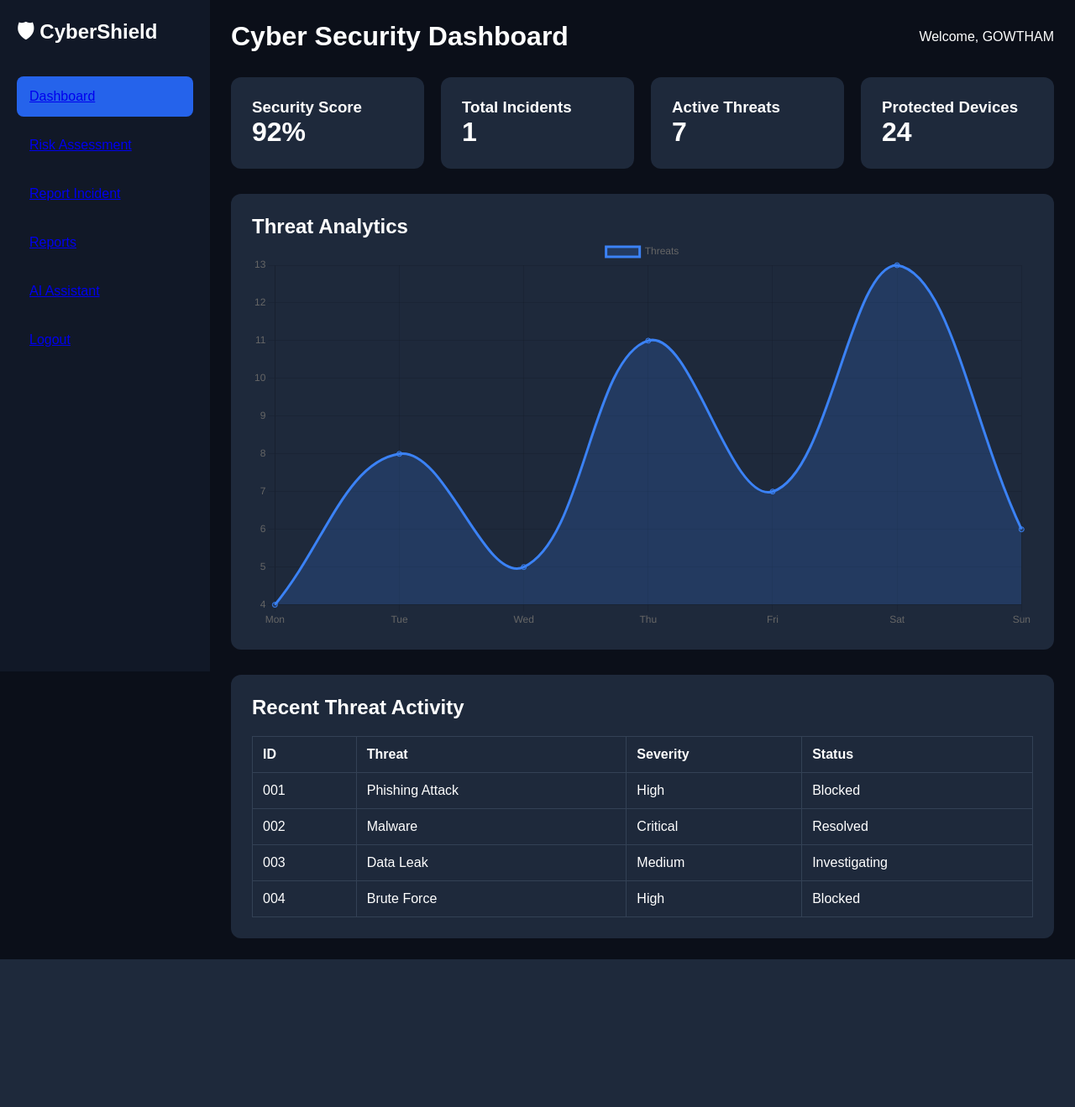
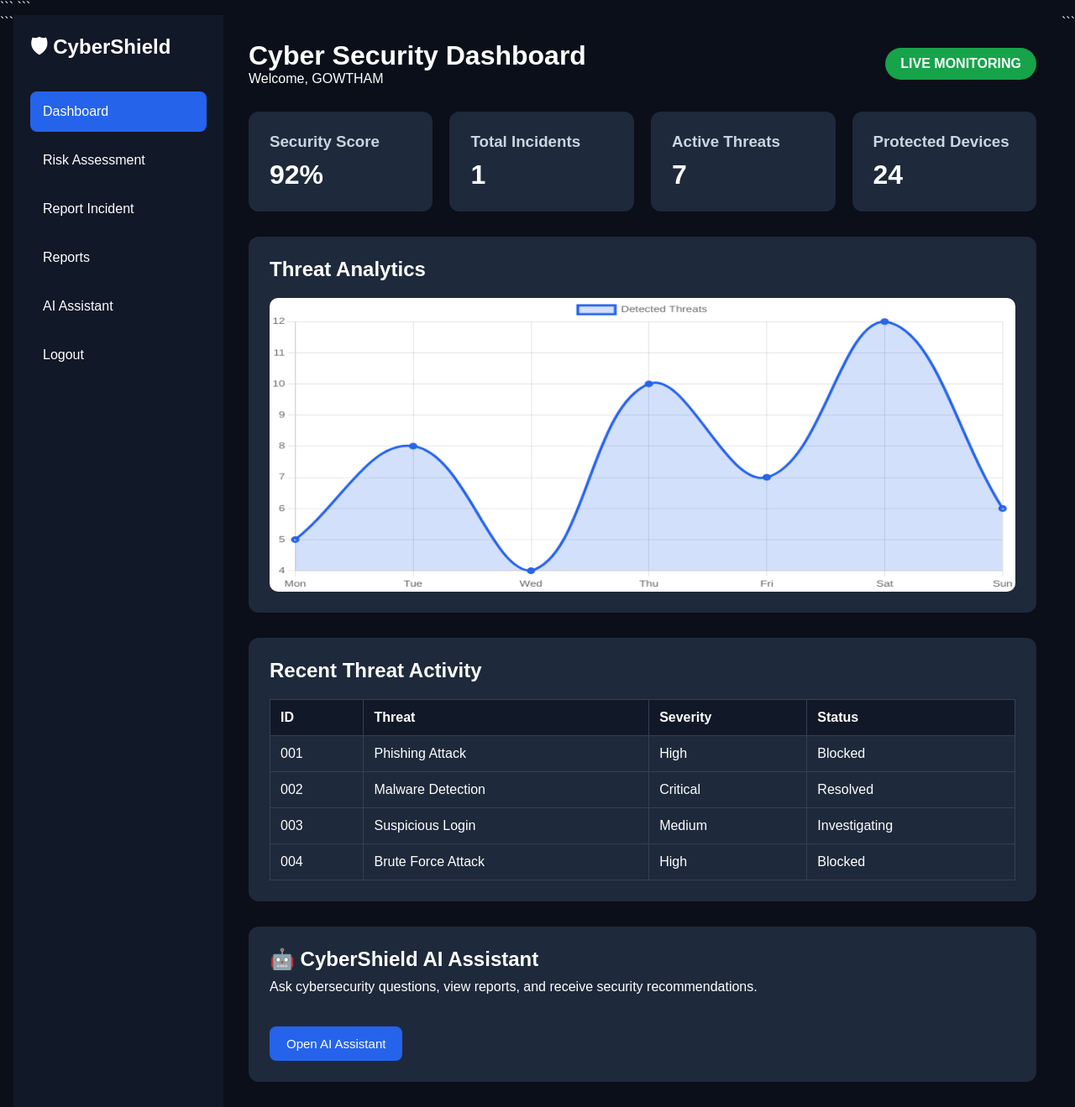
Before and after one commit to GOWTHAM9968/CyberShield, a Flask app: page /dashboard in a window 1280 px wide. Shown: the whole page at 84% size. Before the commit the page ends 1143 px from the top, so only its background shows below. Run offline with Flask 3, Linux system fonts and the light colour scheme; a user stored in the database is signed in; data comes from the database, SQL or seed files in the repository.

Commit message:
Day 10 Complete CyberShield Dashboard

````diff
--- a/app.py
+++ b/app.py
@@ -11,6 +11,8 @@ def home():
     return render_template("index.html")
 
 
+# ================= DASHBOARD =================
+
 @app.route("/dashboard")
 def dashboard():
 
@@ -20,8 +22,11 @@ def dashboard():
     conn = sqlite3.connect("cybershield.db")
     cursor = conn.cursor()
 
-    cursor.execute("SELECT COUNT(*) FROM incidents")
-    total_incidents = cursor.fetchone()[0]
+    try:
+        cursor.execute("SELECT COUNT(*) FROM incidents")
+        total_incidents = cursor.fetchone()[0]
+    except:
+        total_incidents = 0
 
     conn.close()
 
@@ -31,6 +36,8 @@ def dashboard():
         total_incidents=total_incidents
     )
 
+
+# ================= REGISTER =================
 
 @app.route("/register", methods=["GET", "POST"])
 def register():
@@ -64,6 +71,8 @@ def register():
     return render_template("register.html")
 
 
+# ================= LOGIN =================
+
 @app.route("/login", methods=["GET", "POST"])
 def login():
 
@@ -95,6 +104,8 @@ def login():
     return render_template("login.html")
 
 
+# ================= LOGOUT =================
+
 @app.route("/logout")
 def logout():
 
@@ -102,6 +113,8 @@ def logout():
 
     return redirect("/")
 
+
+# ================= REPORT INCIDENT =================
 
 @app.route("/report", methods=["GET", "POST"])
 def report():
@@ -135,6 +148,8 @@ def report():
     return render_template("report_incident.html")
 
 
+# ================= REPORTS =================
+
 @app.route("/reports")
 def reports():
 
@@ -144,8 +159,11 @@ def reports():
     conn = sqlite3.connect("cybershield.db")
     cursor = conn.cursor()
 
-    cursor.execute("SELECT * FROM incidents")
-    incidents = cursor.fetchall()
+    try:
+        cursor.execute("SELECT * FROM incidents")
+        incidents = cursor.fetchall()
+    except:
+        incidents = []
 
     conn.close()
 
@@ -154,6 +172,8 @@ def reports():
         incidents=incidents
     )
 
+
+# ================= AI ASSISTANT =================
 
 @app.route("/assistant", methods=["GET", "POST"])
 def assistant():
@@ -191,5 +211,18 @@ def assistant():
     )
 
 
+# ================= RISK ASSESSMENT =================
+
+@app.route("/risk")
+def risk():
+
+    if "user" not in session:
+        return redirect("/login")
+
+    return render_template("risk.html")
+
+
+# ================= RUN APP =================
+
 if __name__ == "__main__":
     app.run(debug=True)
--- a/static/css/dashboard.css
+++ b/static/css/dashboard.css
@@ -2,18 +2,24 @@
     margin:0;
     padding:0;
     box-sizing:border-box;
+    font-family:Arial,sans-serif;
 }
 
 body{
     background:#0b0f19;
     color:white;
-    font-family:Arial,sans-serif;
+}
+
+.container{
     display:flex;
+    min-height:100vh;
+    width:100%;
 }
+
+/* Sidebar */
 
 .sidebar{
     width:250px;
-    height:100vh;
     background:#111827;
     padding:20px;
 }
@@ -29,24 +35,32 @@ body{
 .sidebar li{
     padding:15px;
     margin-bottom:10px;
-    cursor:pointer;
     border-radius:8px;
+    transition:0.3s;
 }
 
 .sidebar li:hover{
     background:#1e293b;
 }
 
+.sidebar a{
+    color:white;
+    text-decoration:none;
+    display:block;
+}
+
 .active{
     background:#2563eb;
 }
 
-.main{
+/* Main Content */
+
+.main-content{
     flex:1;
-    padding:25px;
+    padding:30px;
 }
 
-.topbar{
+.header{
     display:flex;
     justify-content:space-between;
     align-items:center;
@@ -55,9 +69,12 @@ body{
 
 .live{
     background:#16a34a;
-    padding:8px 15px;
+    padding:10px 18px;
     border-radius:20px;
+    font-weight:bold;
 }
+
+/* Cards */
 
 .cards{
     display:grid;
@@ -76,43 +93,39 @@ body{
     transform:translateY(-5px);
 }
 
-.card p{
-    font-size:30px;
-    margin-top:10px;
+.card h3{
+    color:#cbd5e1;
+    margin-bottom:10px;
 }
 
-.chart-box{
+.card p{
+    font-size:32px;
+    font-weight:bold;
+}
+
+/* Chart */
+
+.chart-container{
     margin-top:30px;
     background:#1e293b;
     padding:25px;
     border-radius:12px;
 }
 
-.chart-placeholder{
-    height:200px;
-    display:flex;
-    justify-content:center;
-    align-items:center;
-    border:2px dashed #475569;
+canvas{
+    width:100% !important;
+    height:350px !important;
+    background:white;
+    border-radius:10px;
     margin-top:20px;
 }
 
-.content-grid{
+/* Table */
+
+.table-container{
     margin-top:30px;
-    display:grid;
-    grid-template-columns:2fr 1fr;
-    gap:20px;
-}
-
-.panel{
     background:#1e293b;
-    padding:20px;
-    border-radius:12px;
-}
-
-.chat-panel{
-    background:#1e293b;
-    padding:20px;
+    padding:25px;
     border-radius:12px;
 }
 
@@ -122,25 +135,45 @@ table{
     margin-top:20px;
 }
 
+th{
+    background:#111827;
+}
+
 th,td{
     border:1px solid #334155;
     padding:12px;
     text-align:left;
 }
 
-.message{
-    background:#2563eb;
-    padding:15px;
-    border-radius:10px;
-    margin-top:20px;
+/* AI Assistant */
+
+.ai-box{
+    margin-top:30px;
+    background:#1e293b;
+    padding:25px;
+    border-radius:12px;
 }
 
-.reply{
-    background:#111827;
-    padding:15px;
-    border-radius:10px;
-    margin-top:15px;
+.ai-box p{
+    margin-top:10px;
+    margin-bottom:20px;
 }
+
+button{
+    background:#2563eb;
+    color:white;
+    border:none;
+    padding:12px 20px;
+    border-radius:8px;
+    cursor:pointer;
+    font-size:15px;
+}
+
+button:hover{
+    background:#1d4ed8;
+}
+
+/* Mobile */
 
 @media(max-width:1000px){
 
@@ -148,44 +181,24 @@ th,td{
         grid-template-columns:repeat(2,1fr);
     }
 
-    .content-grid{
+    .header{
+        flex-direction:column;
+        gap:15px;
+        align-items:flex-start;
+    }
+}
+
+@media(max-width:700px){
+
+    .container{
+        flex-direction:column;
+    }
+
+    .sidebar{
+        width:100%;
+    }
+
+    .cards{
         grid-template-columns:1fr;
     }
 }
-.container{
-    display:flex;
-    width:100%;
-}
-
-.main-content{
-    flex:1;
-    padding:25px;
-}
-
-.header{
-    display:flex;
-    justify-content:space-between;
-    align-items:center;
-    margin-bottom:30px;
-}
-
-.chart-container{
-    margin-top:30px;
-    background:#1e293b;
-    padding:25px;
-    border-radius:12px;
-}
-
-.table-container{
-    margin-top:30px;
-    background:#1e293b;
-    padding:25px;
-    border-radius:12px;
-}
-
-.ai-box{
-    margin-top:30px;
-    background:#1e293b;
-    padding:25px;
-    border-radius:12px;
-}
--- a/templates/dashboard.html
+++ b/templates/dashboard.html
@@ -1,14 +1,17 @@
 <!DOCTYPE html>
-<html>
 
+<html lang="en">
 <head>
-
+    <meta charset="UTF-8">
+    <meta name="viewport" content="width=device-width, initial-scale=1.0">
     <title>CyberShield Dashboard</title>
 
+```
 <link rel="stylesheet"
 href="{{ url_for('static', filename='css/dashboard.css') }}">
 
 <script src="https://cdn.jsdelivr.net/npm/chart.js"></script>
+```
 
 </head>
 
@@ -16,6 +19,7 @@
 
 <div class="container">
 
+```
 <div class="sidebar">
 
     <h2>🛡 CyberShield</h2>
@@ -54,9 +58,14 @@
 
     <div class="header">
 
+        <div>
             <h1>Cyber Security Dashboard</h1>
+            <p>Welcome, {{ username }}</p>
+        </div>
 
-            <p>Welcome, {{ username }}</p>
+        <div class="live">
+            LIVE MONITORING
+        </div>
 
     </div>
 
@@ -64,22 +73,22 @@
 
         <div class="card">
             <h3>Security Score</h3>
-                <h1>92%</h1>
+            <p>92%</p>
         </div>
 
         <div class="card">
             <h3>Total Incidents</h3>
-                <h1>{{ total_incidents }}</h1>
+            <p>{{ total_incidents }}</p>
         </div>
 
         <div class="card">
             <h3>Active Threats</h3>
-                <h1>7</h1>
+            <p>7</p>
         </div>
 
         <div class="card">
             <h3>Protected Devices</h3>
-                <h1>24</h1>
+            <p>24</p>
         </div>
 
     </div>
@@ -114,21 +123,21 @@
 
             <tr>
                 <td>002</td>
-                    <td>Malware</td>
+                <td>Malware Detection</td>
                 <td>Critical</td>
                 <td>Resolved</td>
             </tr>
 
             <tr>
                 <td>003</td>
-                    <td>Data Leak</td>
+                <td>Suspicious Login</td>
                 <td>Medium</td>
                 <td>Investigating</td>
             </tr>
 
             <tr>
                 <td>004</td>
-                    <td>Brute Force</td>
+                <td>Brute Force Attack</td>
                 <td>High</td>
                 <td>Blocked</td>
             </tr>
@@ -137,7 +146,25 @@
 
     </div>
 
+    <div class="ai-box">
+
+        <h2>🤖 CyberShield AI Assistant</h2>
+
+        <p>
+            Ask cybersecurity questions, view reports,
+            and receive security recommendations.
+        </p>
+
+        <br>
+
+        <a href="/assistant">
+            <button>Open AI Assistant</button>
+        </a>
+
     </div>
+
+</div>
+```
 
 </div>
 
@@ -163,17 +190,19 @@ labels: [
 
         datasets: [{
 
-label: 'Threats',
+            label: 'Detected Threats',
 
-data: [4,8,5,11,7,13,6],
+            data: [5, 8, 4, 10, 7, 12, 6],
 
-borderColor: '#3b82f6',
+            borderColor: '#2563eb',
 
-backgroundColor: 'rgba(59,130,246,0.2)',
+            backgroundColor: 'rgba(37,99,235,0.2)',
 
-fill:true,
+            fill: true,
 
-tension:0.4
+            tension: 0.4,
+
+            borderWidth: 3
 
         }]
     }
````
Also changed, not shown: templates/risk.html (+8 -10 lines). Lines whose indentation alone changed are shown as unchanged.
